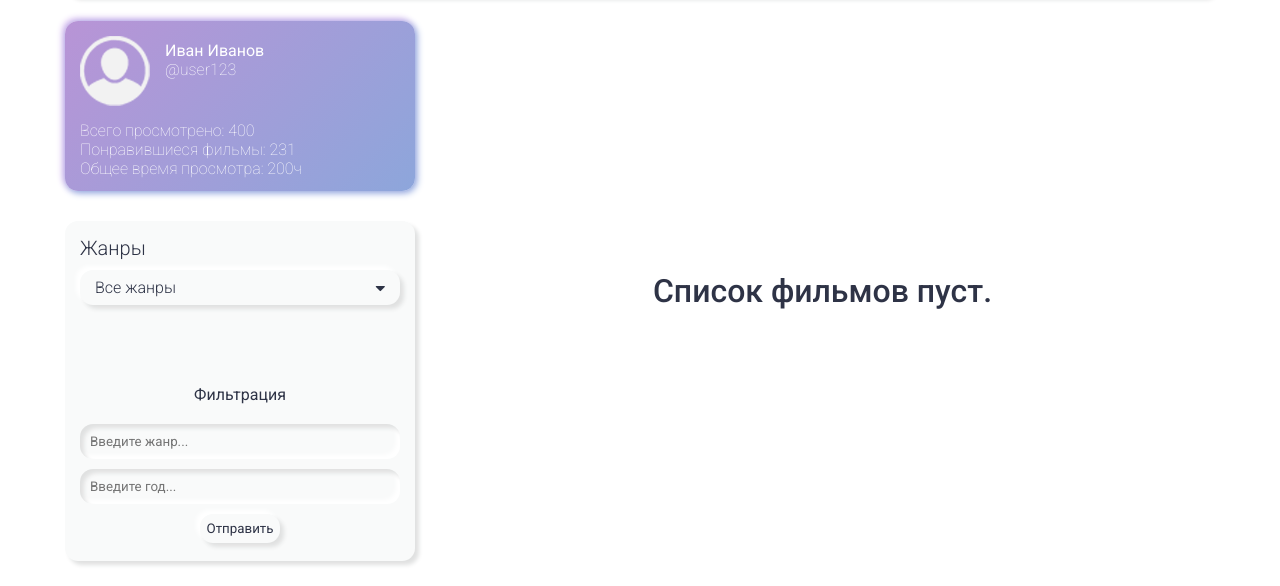
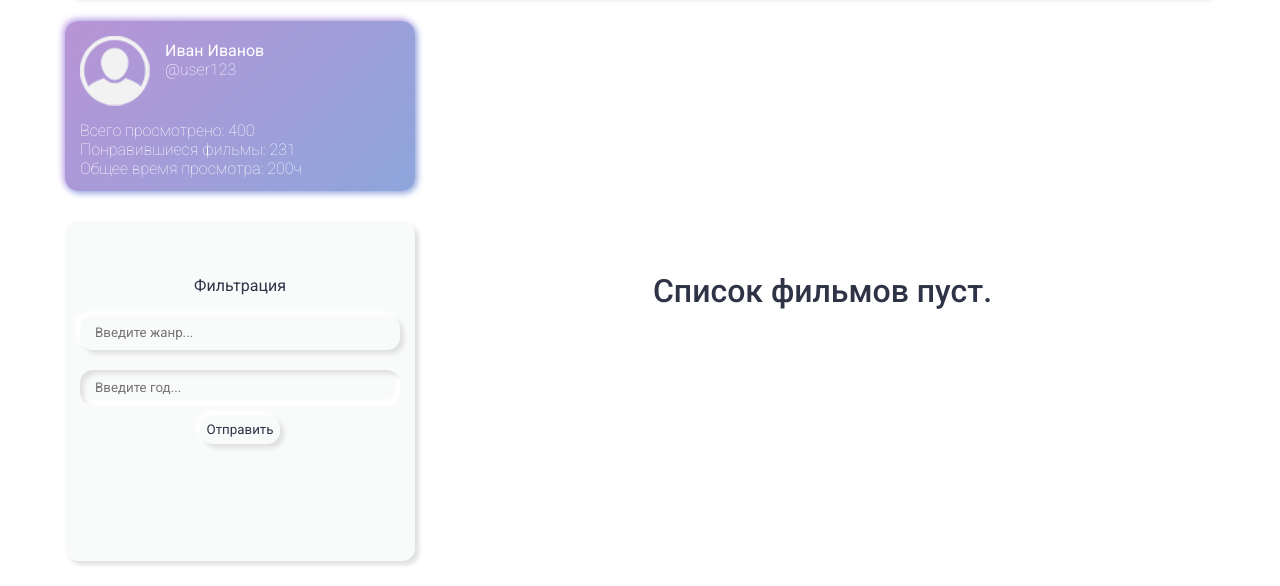
Before and after one commit to XuTpoKoT/project-y, a Flask app: template application/templates/index.html in a window 1280 px wide. Shown: the part 389-975 px from the top of the page. Run offline with Flask 2, Linux system fonts and the light colour scheme; the template is opened without the code that fills it, so the values that code supplies are empty; some libraries are stand-ins or nearby versions.

Commit message:
Find_by_genre input was changed.

```diff
--- a/application/static/scripts/script.js
+++ b/application/static/scripts/script.js
@@ -18,34 +18,14 @@ inputMenu.addEventListener('mouseover', () => {
 
 //// Выпадающее меню жанров
 const genreMenu = document.querySelector('.menu'),
-      genreMenuList = genreMenu.querySelector('.menu__list'),
-      genreMenuButton = genreMenu.querySelector('.menu__button'),
-      genreMenuIcon = genreMenu.querySelector('.menu-icon'),
-      genreSettingsButton = document.querySelector('.settings__extended-button');
+      genreMenuList = document.querySelector('.menu__list'),
+      genreMenuButton = document.querySelector('.settings__form__key'),
+      genreMenuIcon = document.querySelector('.menu-icon');
 
 genreMenuButton.addEventListener('click', () => {
     genreMenuList.classList.toggle('menu__list_active');
     genreMenuIcon.classList.toggle('fa-rotate-180');
 })
-
-// //// Модальное окно авторизации
-// function showModalWindow() {
-//     modal.classList.remove('inactive');
-// }
-// function removeModalWindow() {
-//     modal.classList.add('inactive');
-// }
-
-// const modal = document.querySelector('.modal'),
-//       modalWindow = modal.querySelector('.modal__window'),
-//       modalCloseButton = modal.querySelector('.modal__close-button');
-
-// modalCloseButton.addEventListener('click', removeModalWindow);
-
-// modal.addEventListener('click', e => {
-//     if (e.target != modalWindow)
-//         removeModalWindow();
-// })
 
 //// Слайдер рекомендаций (Без анимации)
 let minActiveI = 0;
@@ -123,17 +103,3 @@ $(document).ready(() => {
         }
     })
 })
-
-//// Добавление фильмов
-// $(document).ready(() => {
-//     let countOfFilms = 0;
-//     $(window).scroll(() => {
-//         const scrolled = $(window).scrollTop();
-//         if (scrolled > 1000 + countOfFilms * 145) {
-//             let request = fetch(`/new-films/${100}`, {
-//                 method: "GET",
-//                 headers:{"content-type":"application/json"}
-//             }).then(response => console.log(response.text()))
-//         }
-//     })
-// })
--- a/application/static/styles/style.css
+++ b/application/static/styles/style.css
@@ -657,6 +657,7 @@ img {
 .sidebar .settings_fixed {
   position: fixed;
   top: 75px;
+  width: 350px;
 }
 
 .sidebar .settings .types {
@@ -729,7 +730,7 @@ img {
 .sidebar .settings__form__key {
   margin-top: 10px;
   width: 100%;
-  padding: 10px;
+  padding: 10px 10px 10px 15px;
   border: 0;
   border-radius: 13px;
   background: #f9fafa;
@@ -737,6 +738,21 @@ img {
  inset -4px -4px 4px #ffffff;
           box-shadow: inset 4px 4px 4px #e0e1e1,
  inset -4px -4px 4px #ffffff;
+}
+
+.sidebar .settings__form #genre {
+  -webkit-box-shadow: 4px 4px 4px #e0e1e1,
+ -4px -4px 4px #ffffff;
+          box-shadow: 4px 4px 4px #e0e1e1,
+ -4px -4px 4px #ffffff;
+}
+
+.sidebar .settings__form #genre:hover {
+  cursor: pointer;
+}
+
+.sidebar .settings__form #year {
+  margin-top: 20px;
 }
 
 .sidebar .settings__form__key:focus {
@@ -837,7 +853,7 @@ img {
   position: absolute;
   height: 140px;
   overflow-y: scroll;
-  margin-top: 15px;
+  margin-top: 120px;
   width: 320px;
   display: none;
   border-radius: 13px;
--- a/application/static/styles/style.scss
+++ b/application/static/styles/style.scss
@@ -434,6 +434,7 @@ $infoHeight: 70px;
         &_fixed {
             position: fixed;
             top: 75px;
+            width: 350px;
         }
         padding: 15px;
         height: 340px;
@@ -463,12 +464,22 @@ $infoHeight: 70px;
             &__key {
                 margin-top: 10px;
                 width: 100%;
-                padding: 10px;
+                padding: 10px 10px 10px 15px;
                 border: 0;
                 border-radius: $borderRadiusForNeuBlocks;
                 background: #f9fafa;
                 box-shadow: inset 4px 4px 4px #e0e1e1,
                             inset -4px -4px 4px #ffffff;
+            }
+            #genre {
+                box-shadow: 4px 4px 4px #e0e1e1,
+                            -4px -4px 4px #ffffff;
+            }
+            #genre:hover {
+                cursor: pointer;
+            }
+            #year {
+                margin-top: 20px;
             }
             &__key:focus {
                 outline: none;
@@ -506,7 +517,7 @@ $infoHeight: 70px;
                 position: absolute;
                 height: 140px;
                 overflow-y: scroll;
-                margin-top: 15px;
+                margin-top: 120px;
                 width: 320px;
                 &_active { display: block; }
                 display: none;
--- a/application/templates/index.html
+++ b/application/templates/index.html
@@ -129,27 +129,22 @@
                     </div>
                 </div>
                 <div class="settings">
-                    <div class="menu">
-                        <div class="menu__title"><span>Жанры</span></div>
-                        <div class="menu__button">
-                            <span>Все жанры</span>
-                            <i class="fa fa-caret-down fa-1x menu-icon" aria-hidden="true"></i>
-                        </div>
-                        <ul class="menu__list">
-
-                            {% for genre in genres %}
-                            <li class="menu__list__item">{{ genre }}</li>
-                            {% endfor %}
-
-                        </ul>
-                    </div>
                     <div class="types">
-                        <div style="margin-top: 50px; text-align: center;">Фильтрация</div>
+                        <div style="margin-top: 10px; text-align: center;">Фильтрация</div>
                         <form class='settings__form' method="post">
                             <label for="genre"></label>
-                            <input class="settings__form__key" autocomplete="off" type="genre" name='genre' placeholder="Введите жанр...">
+                            <input id='genre' class="settings__form__key" autocomplete="off" type="genre" name='genre' placeholder="Введите жанр...">
+
+                            <ul class="menu__list">
+
+                                {% for genre in genres %}
+                                <li class="menu__list__item">{{ genre }}</li>
+                                {% endfor %}
+
+                            </ul>
+
                             <label for="year"></label>
-                            <input class="settings__form__key" autocomplete="off" type="year" name='year' placeholder="Введите год...">
+                            <input id='year' class="settings__form__key" autocomplete="off" type="year" name='year' placeholder="Введите год...">
                             <button class=''>Отправить</button>
                         </form>
                     </div>
@@ -195,11 +190,5 @@
             </div>
         </div>
     </div>
-    <!-- <div class="modal inactive">
-        <div class="modal__window">
-            Lorem, ipsum dolor sit amet consectetur adipisicing elit. Velit unde consequatur quisquam voluptates tempore, non eius consequuntur mollitia aspernatur recusandae sint beatae harum officiis dolorum ipsum possimus natus delectus magni.
-            <button class="modal__close-button">Закрыть</button>
-        </div>
-    </div> -->
 </body>
 </html>
```
Also changed, not shown: 1 other file.
